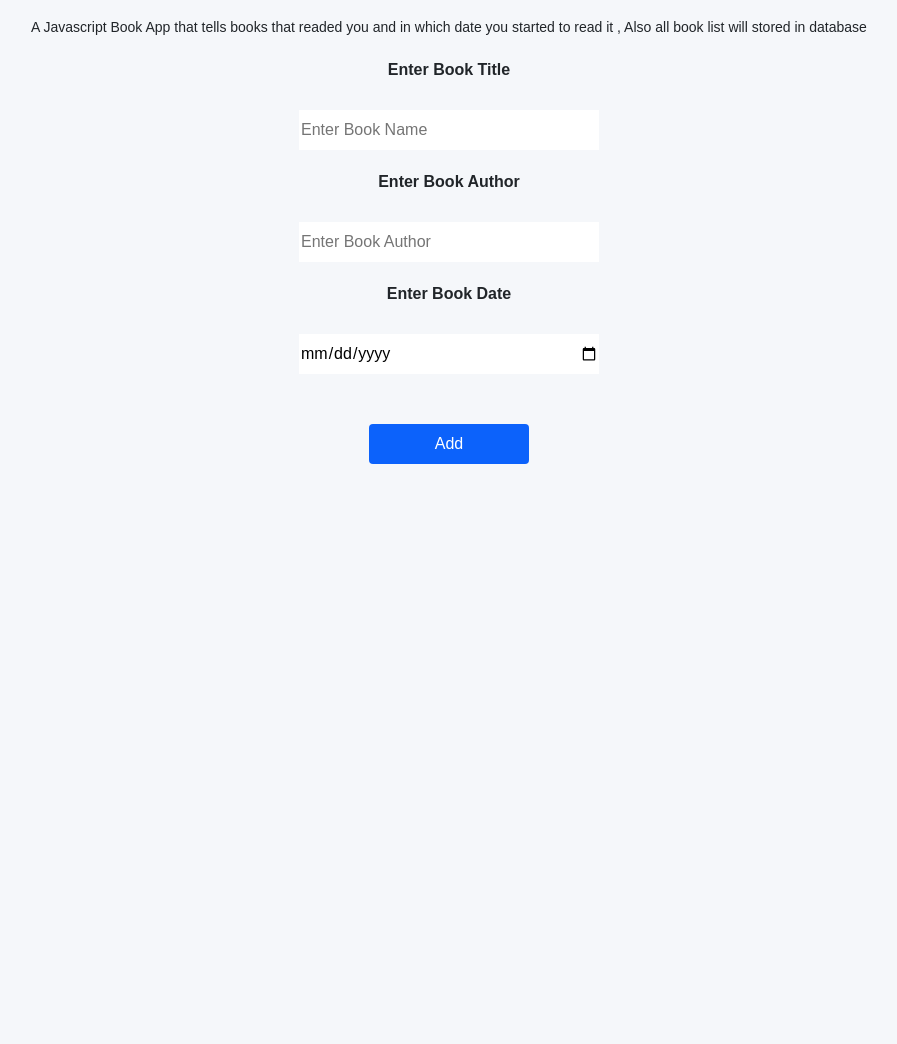
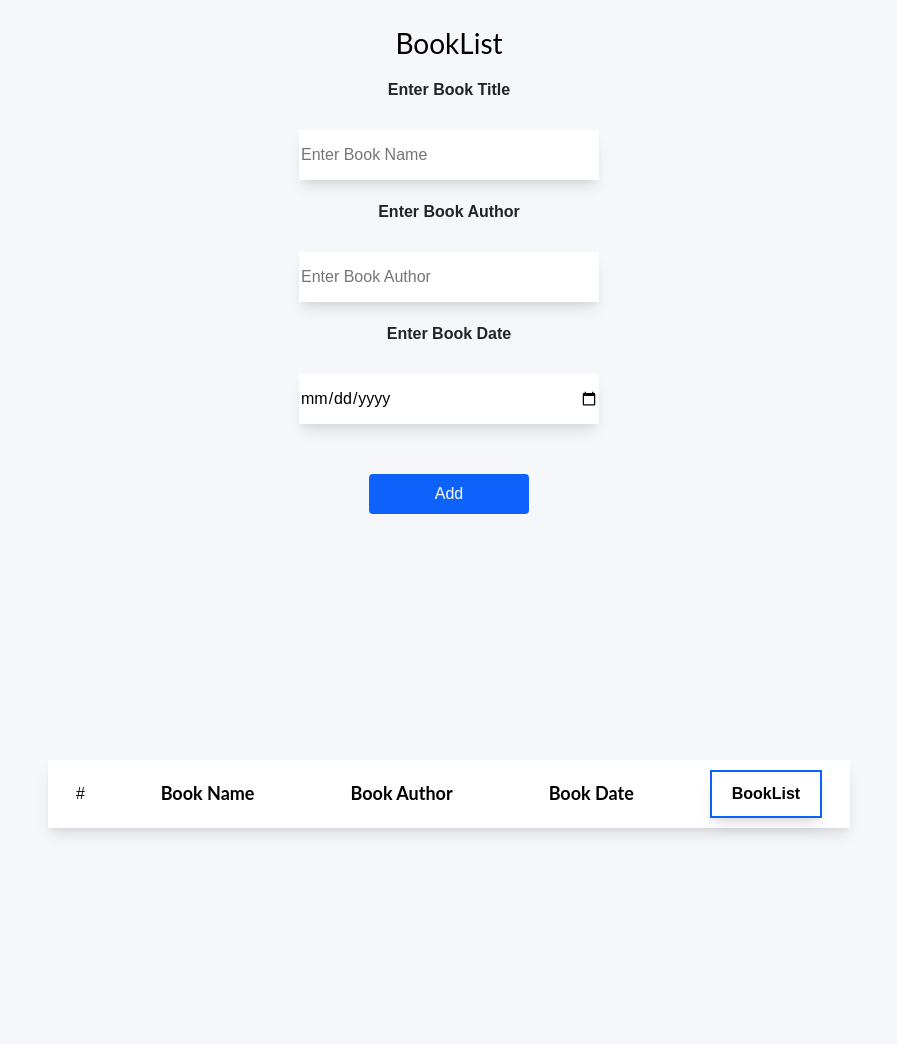
Before and after one commit to albeniskerqeli10/Book-List-App-Javascript, a plain HTML site: page index.html in a window 1280 px wide. Shown: the part 236-1280 px from the top of the page, without its empty margins (191-1088 px from the left). Before the commit the page ends 800 px from the top, so only its background shows below. Drawn offline with nearby package versions, Linux system fonts and the light colour scheme.

Commit message:
New Design

```diff
--- a/index.html
+++ b/index.html
@@ -33,8 +33,6 @@
       <img src="icon.svg">
 
 <h3>BookList</h3>
-<p>A Javascript Book App that tells books that readed you and in which date you started to read it , Also all book list  will stored in database</p>
-
 <label for="input">Enter Book Title</label>
 <input type="text" class="input" placeholder="Enter Book Name">
 
@@ -50,6 +48,15 @@
 Add
 </button>
 </div>
+  <div class="container">
+      <div class="conta">
+            <div class="col-xl-9">
+
+<div class="white"><i class="icos" aria-hidden="true">#</i><h1>Book Name</h1><h1>Book Author</h1><h1>Book Date</h1><button class="marks">BookList</button></div></div>
+
+</div>
+</div>
+</div>
 <script type="text/javascript" src="script.js"></script>
 <script src="https://code.jquery.com/jquery-3.5.1.slim.min.js" integrity="sha384-DfXdz2htPH0lsSSs5nCTpuj/zy4C+OGpamoFVy38MVBnE+IbbVYUew+OrCXaRkfj" crossorigin="anonymous"></script>
 <script src="https://cdn.jsdelivr.net/npm/popper.js@1.16.0/dist/umd/popper.min.js" integrity="sha384-Q6E9RHvbIyZFJoft+2mJbHaEWldlvI9IOYy5n3zV9zzTtmI3UksdQRVvoxMfooAo" crossorigin="anonymous"></script>
--- a/script.js
+++ b/script.js
@@ -1,6 +1,6 @@
 
 
-let menu = document.querySelector(".bs");
+let menu = document.querySelector(".conta");
 let btn1 = document.querySelector(".btn");
 let btn2 = document.querySelector(".btn3");
 
@@ -24,12 +24,15 @@ const setItems = (items) => {
 };
 
 let addBr = (item) => {
+  let sd = document.createElement("DIV");
+  sd.className = " col-xl-9";
   let br = document.createElement("DIV");
-  var rr = document.createElement("I");
-rr.className = "fas fa-book";
-  let dd  =  document.createElement("H1");
+    br.className = "red";
+
+  let rr = document.createElement("I");
+  rr.innerHTML = "#";
+    let dd  =  document.createElement("H1");
   dd.innerHTML = (item ? item.name : inp.value);
-  br.className = "red";
 
   var bs = document.createElement("H1");
   bs.innerHTML = (item ? item.author : idp.value);
@@ -41,10 +44,12 @@ rr.className = "fas fa-book";
     items.push(newItem);
     setItems(items);
   }
-
-  menu.appendChild(br);
+ menu.appendChild(sd);
+  sd.appendChild(br);
     br.appendChild(rr);
   br.appendChild(bs);
+      br.appendChild(dd);
+
     br.appendChild(bn);
 
 
--- a/style.css
+++ b/style.css
@@ -24,15 +24,41 @@ body {
 }
 .red {
  background-color:#0c62fb;
- width:700px;
+    width: 100%;
  min-height:50px;
  padding: 10px 0;
  display:flex;
+ box-shadow: 0 10px 15px -3px rgba(0, 0, 0, 0.1), 0 4px 6px -2px rgba(0, 0, 0, 0.05);
+
  align-items:center;
  flex-wrap: wrap;
  justify-content:space-around;
  color:white;
- margin:30px 0;
+ margin:20px 0;
+}
+
+
+.white {
+      background-color: white;
+    max-width: 100%;
+    min-height: 50px;
+    box-shadow: 0 10px 15px -3px rgba(0, 0, 0, 0.1), 0 4px 6px -2px rgba(0, 0, 0, 0.05);
+
+    padding: 10px 0;
+    display: flex;
+    align-items: center;
+    flex-wrap: wrap;
+    justify-content: space-around;
+    color: white;
+    margin: 20px 0;
+}
+
+.white i {
+  color:black;
+}
+.white h1 {
+  color:black;
+  font-weight: bold;
 }
 
 label {
@@ -54,8 +80,42 @@ font-weight: bold;
   font-weight: bold;
   transition: 0.5s linear;
 }
+.marker h1 {}
+
+.marks {
+border: 2px solid #0c62fb;
+padding:10px 20px;
+color: black;
+background-color: transparent;
+box-shadow: 0 10px 15px -3px rgba(0, 0, 0, 0.1), 0 4px 6px -2px rgba(0, 0, 0, 0.05);
+
+font-weight: bold;
+
+}
 
 
+.white {
+      background-color: white;
+    max-width: 100%;
+    min-height: 50px;
+    box-shadow: 0 10px 15px -3px rgba(0, 0, 0, 0.1), 0 4px 6px -2px rgba(0, 0, 0, 0.05);
+
+    padding: 10px 0;
+    display: flex;
+    align-items: center;
+    flex-wrap: wrap;
+    justify-content: space-around;
+    color: white;
+    margin: 20px 0;
+}
+
+.white i {
+  color:black;
+}
+.white h1 {
+  color:black;
+  font-weight: bold;
+}
 .bs {
   width:100%;
   min-height:400px;
@@ -68,10 +128,12 @@ font-weight: bold;
 
 input {
 width:300px;
-min-height:40px;
+min-height:50px;
 border:none;
 background-color:white;
 margin:20px 0;
+    box-shadow: 0 10px 15px -3px rgba(0, 0, 0, 0.1), 0 4px 6px -2px rgba(0, 0, 0, 0.05);
+
 
 
 }
@@ -104,15 +166,25 @@ color:red;
 
 h3 {
   color: black;
-  font-weight: bold;
+  font-weight: normal;
+  padding: 10px 0;
   font-family: 'Lato',sans-serif;
 }
 
 img {
-  width: 10%;
-  margin: 15px 0;
+  width: 15%;
+
+  margin: 20px 0;
 }
 
+.conta {
+  width:100%;
+  min-height: 500px;
+  display: flex;
+  align-items: center;
+  justify-content: center;
+  flex-direction: column;
+}
 
 .image {
   width:100%;
```
